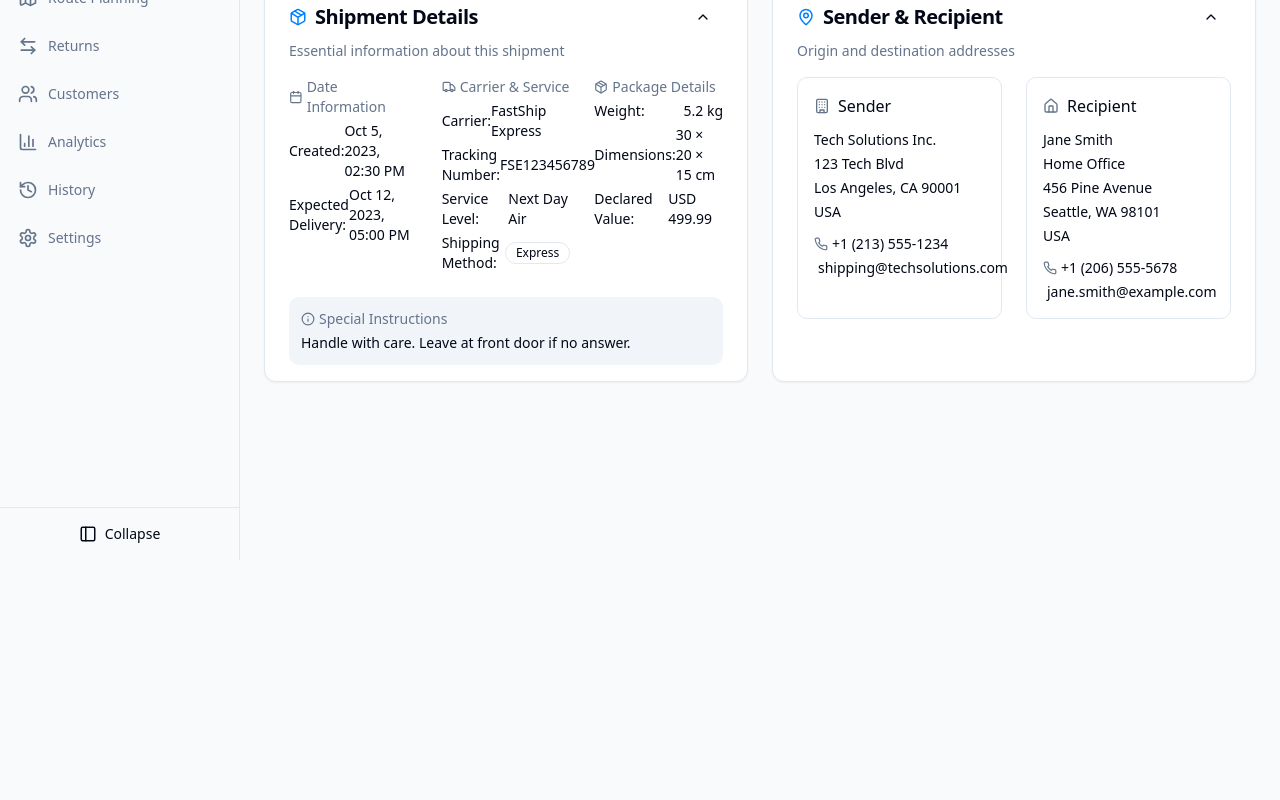
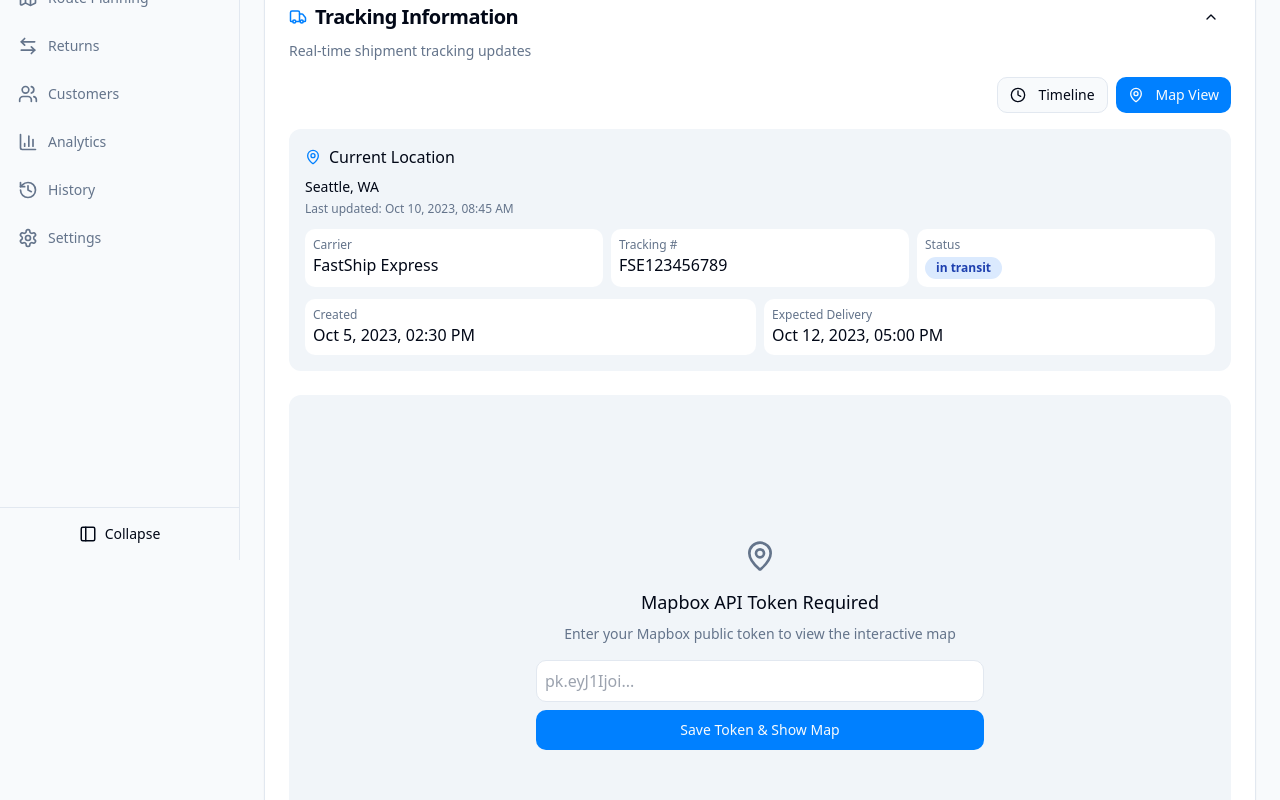
Before and after one commit to adrianpuiu/ecomm-logi-navigator, a React (Vite) app: page /shipment/SH7842 in a window 1280 px wide. Shown: the part 240-1040 px from the top of the page. Before the commit the page ends 800 px from the top, so only its background shows below. Built offline with nearby package versions, Linux system fonts and the light colour scheme.

Commit message:
Integrate Mapbox API
Integrate Mapbox API using mock data.

```diff
--- a/src/components/shipment/ShipmentTrackingSection.tsx
+++ b/src/components/shipment/ShipmentTrackingSection.tsx
@@ -14,9 +14,12 @@ import {
 } from "@/components/ui/collapsible";
 import { ChevronDown, ChevronUp, MapPin, Truck, Clock, CheckCircle, AlertCircle, Calendar } from "lucide-react";
 import { Button } from "@/components/ui/button";
-import { useState } from "react";
+import { useState, useEffect, useRef } from "react";
 import { cn, formatDate } from "@/lib/utils";
 import { Badge } from "@/components/ui/badge";
+import { Separator } from "@/components/ui/separator";
+import mapboxgl from "mapbox-gl";
+import "mapbox-gl/dist/mapbox-gl.css";
 
 interface ShipmentTrackingSectionProps {
   shipment: ShipmentType;
@@ -39,7 +42,11 @@ function getStatusIcon(status: string) {
 
 export function ShipmentTrackingSection({ shipment }: ShipmentTrackingSectionProps) {
   const [isOpen, setIsOpen] = useState(true);
-  const [viewMode, setViewMode] = useState<'timeline' | 'map'>('timeline');
+  const [viewMode, setViewMode] = useState<'timeline' | 'map'>('map'); // Default to map view
+  const [mapboxToken, setMapboxToken] = useState<string | null>(localStorage.getItem("mapbox_token"));
+  const [showTokenInput, setShowTokenInput] = useState(!mapboxToken);
+  const mapContainerRef = useRef<HTMLDivElement>(null);
+  const mapRef = useRef<mapboxgl.Map | null>(null);
 
   const sortedTrackingHistory = [...shipment.trackingHistory].sort((a, b) =>
     new Date(b.timestamp).getTime() - new Date(a.timestamp).getTime()
@@ -54,6 +61,131 @@ export function ShipmentTrackingSection({ shipment }: ShipmentTrackingSectionPro
     delivered: "bg-green-100 text-green-800",
     delayed: "bg-orange-100 text-orange-800",
     exception: "bg-red-100 text-red-800",
+  };
+
+  // Initialize Mapbox map when component mounts
+  useEffect(() => {
+    if (!mapboxToken || showTokenInput || !mapContainerRef.current || viewMode !== 'map') return;
+
+    try {
+      mapboxgl.accessToken = mapboxToken;
+
+      const map = new mapboxgl.Map({
+        container: mapContainerRef.current,
+        style: 'mapbox://styles/mapbox/light-v11',
+        center: [-95.7129, 37.0902], // Center of US
+        zoom: 3,
+        attributionControl: true
+      });
+
+      map.addControl(new mapboxgl.NavigationControl(), 'top-left');
+      mapRef.current = map;
+
+      // Add markers for each tracking event with coordinates
+      const chronologicalEvents = [...shipment.trackingHistory].sort((a, b) =>
+        new Date(a.timestamp).getTime() - new Date(b.timestamp).getTime()
+      );
+
+      // Mock coordinates for each event (normally these would come from the API)
+      const mockCoordinates = [
+        [-118.2437, 34.0522],  // Los Angeles
+        [-122.3301, 37.8270],  // San Francisco
+        [-122.6765, 45.5231],  // Portland
+        [-122.3321, 47.6062],  // Seattle
+      ];
+
+      // Create markers and add them to the map
+      chronologicalEvents.forEach((event, index) => {
+        if (index < mockCoordinates.length) {
+          const [lng, lat] = mockCoordinates[index];
+
+          // Create custom marker element
+          const el = document.createElement('div');
+          el.className = 'custom-marker';
+          el.style.width = '20px';
+          el.style.height = '20px';
+          el.style.borderRadius = '50%';
+          el.style.backgroundColor = getMarkerColor(event.status);
+          el.style.border = '2px solid white';
+          el.style.boxShadow = '0 0 10px rgba(0, 0, 0, 0.3)';
+
+          // Create popup
+          const popup = new mapboxgl.Popup({ offset: 25 }).setHTML(
+            `<strong>${formatDate(event.timestamp)}</strong><br>${event.description}<br>${event.location}`
+          );
+
+          // Add marker to map
+          new mapboxgl.Marker(el)
+            .setLngLat([lng, lat])
+            .setPopup(popup)
+            .addTo(map);
+        }
+      });
+
+      // Draw route line between points
+      if (mockCoordinates.length >= 2 && map) {
+        map.on('load', () => {
+          map.addSource('route', {
+            'type': 'geojson',
+            'data': {
+              'type': 'Feature',
+              'properties': {},
+              'geometry': {
+                'type': 'LineString',
+                'coordinates': mockCoordinates
+              }
+            }
+          });
+
+          map.addLayer({
+            'id': 'route',
+            'type': 'line',
+            'source': 'route',
+            'layout': {
+              'line-join': 'round',
+              'line-cap': 'round'
+            },
+            'paint': {
+              'line-color': '#3887be',
+              'line-width': 4,
+              'line-opacity': 0.75
+            }
+          });
+
+          // Fit map to show all markers
+          const bounds = new mapboxgl.LngLatBounds();
+          mockCoordinates.forEach(coord => bounds.extend(coord));
+          map.fitBounds(bounds, { padding: 50 });
+        });
+      }
+
+      return () => {
+        map.remove();
+      };
+    } catch (error) {
+      console.error("Error initializing map:", error);
+    }
+  }, [mapboxToken, showTokenInput, viewMode, shipment.trackingHistory]);
+
+  const getMarkerColor = (status: string): string => {
+    switch (status) {
+      case 'created': return '#9c27b0';
+      case 'processing': return '#ffc107';
+      case 'picked_up': return '#3f51b5';
+      case 'in_transit': return '#2196f3';
+      case 'out_for_delivery': return '#00bcd4';
+      case 'delivered': return '#4caf50';
+      case 'delayed': return '#ff9800';
+      case 'exception': return '#f44336';
+      default: return '#9e9e9e';
+    }
+  };
+
+  const handleSaveToken = () => {
+    if (mapboxToken) {
+      localStorage.setItem("mapbox_token", mapboxToken);
+      setShowTokenInput(false);
+    }
   };
 
   return (
@@ -110,16 +242,16 @@ export function ShipmentTrackingSection({ shipment }: ShipmentTrackingSectionPro
                   Last updated: {formatDate(sortedTrackingHistory[0]?.timestamp || "")}
                 </div>
 
-                <div className="mt-3 flex flex-wrap gap-2">
-                  <div className="bg-white rounded-md p-2 flex-1">
+                <div className="mt-3 grid grid-cols-3 gap-2">
+                  <div className="bg-white rounded-md p-2">
                     <div className="text-xs text-muted-foreground">Carrier</div>
                     <div className="font-medium">{shipment.carrier.name}</div>
                   </div>
-                  <div className="bg-white rounded-md p-2 flex-1">
+                  <div className="bg-white rounded-md p-2">
                     <div className="text-xs text-muted-foreground">Tracking #</div>
                     <div className="font-medium">{shipment.carrier.trackingNumber}</div>
                   </div>
-                  <div className="bg-white rounded-md p-2 flex-1">
+                  <div className="bg-white rounded-md p-2">
                     <div className="text-xs text-muted-foreground">Status</div>
                     <Badge className={cn(
                       "mt-1",
@@ -130,12 +262,12 @@ export function ShipmentTrackingSection({ shipment }: ShipmentTrackingSectionPro
                   </div>
                 </div>
 
-                <div className="mt-3 flex flex-wrap gap-2">
-                  <div className="bg-white rounded-md p-2 flex-1">
+                <div className="mt-3 grid grid-cols-2 gap-2">
+                  <div className="bg-white rounded-md p-2">
                     <div className="text-xs text-muted-foreground">Created</div>
                     <div className="font-medium">{formatDate(shipment.createdAt)}</div>
                   </div>
-                  <div className="bg-white rounded-md p-2 flex-1">
+                  <div className="bg-white rounded-md p-2">
                     <div className="text-xs text-muted-foreground">Expected Delivery</div>
                     <div className="font-medium">{formatDate(shipment.expectedDelivery)}</div>
                   </div>
@@ -177,16 +309,36 @@ export function ShipmentTrackingSection({ shipment }: ShipmentTrackingSectionPro
                   ))}
                 </div>
               ) : (
-                <div className="h-[400px] bg-muted rounded-lg flex items-center justify-center">
-                  <div className="text-center">
-                    <MapPin size={48} className="mx-auto text-muted-foreground" />
-                    <p className="mt-2 text-muted-foreground">Map view not available in demo mode</p>
-                    <p className="text-xs text-muted-foreground">Integration with mapping service required</p>
-                  </div>
+                <div className="h-[500px] bg-muted rounded-lg flex flex-col">
+                  {showTokenInput ? (
+                    <div className="h-full flex flex-col items-center justify-center p-4">
+                      <MapPin size={32} className="text-muted-foreground mb-4" />
+                      <h3 className="text-lg font-medium mb-2">Mapbox API Token Required</h3>
+                      <p className="text-sm text-center text-muted-foreground mb-4">
+                        Enter your Mapbox public token to view the interactive map
+                      </p>
+                      <div className="w-full max-w-md">
+                        <input
+                          type="text"
+                          value={mapboxToken || ''}
+                          onChange={(e) => setMapboxToken(e.target.value)}
+                          placeholder="pk.eyJ1Ijoi..."
+                          className="w-full p-2 border rounded-md mb-2"
+                        />
+                        <Button onClick={handleSaveToken} className="w-full">
+                          Save Token & Show Map
+                        </Button>
+                      </div>
+                    </div>
+                  ) : (
+                    <div ref={mapContainerRef} className="h-full w-full rounded-lg" />
+                  )}
                 </div>
               )}
 
-              <div className="mt-6 bg-muted/50 p-4 rounded-lg">
+              <Separator className="my-6" />
+
+              <div className="bg-muted/50 p-4 rounded-lg">
                 <div className="font-medium flex items-center mb-2">
                   <Calendar size={16} className="mr-2 text-primary" />
                   Delivery Information
--- a/src/data/mockShipment.ts
+++ b/src/data/mockShipment.ts
@@ -96,37 +96,37 @@ export const mockShipment: ShipmentType = {
       timestamp: "2023-10-05T14:30:00Z",
       status: "created",
       location: "Los Angeles, CA",
-      description: "Shipment created"
+      description: "Shipment created and label generated"
     },
     {
       timestamp: "2023-10-06T09:15:00Z",
       status: "processing",
       location: "Los Angeles, CA",
-      description: "Shipment processing started"
+      description: "Package received at FastShip sorting facility"
     },
     {
       timestamp: "2023-10-07T11:45:00Z",
       status: "picked_up",
       location: "Los Angeles, CA",
-      description: "Shipment picked up by carrier"
+      description: "Shipment picked up by carrier and departed facility"
     },
     {
       timestamp: "2023-10-08T03:20:00Z",
       status: "in_transit",
       location: "San Francisco, CA",
-      description: "Shipment in transit"
+      description: "Package arrived at regional distribution center"
     },
     {
       timestamp: "2023-10-09T14:10:00Z",
       status: "in_transit",
       location: "Portland, OR",
-      description: "Shipment in transit to Seattle, WA"
+      description: "Package in transit to destination"
     },
     {
       timestamp: "2023-10-10T08:45:00Z",
       status: "in_transit",
       location: "Seattle, WA",
-      description: "Shipment arrived at local facility"
+      description: "Package arrived at local distribution center"
     }
   ],
   events: [
--- a/src/pages/Shipment.tsx
+++ b/src/pages/Shipment.tsx
@@ -11,6 +11,7 @@ import { ShipmentFinancialsSection } from '@/components/shipment/ShipmentFinanci
 import { ShipmentTrackingSection } from '@/components/shipment/ShipmentTrackingSection';
 import { ShipmentHistorySection } from '@/components/shipment/ShipmentHistorySection';
 import { ShipmentReturnsSection } from '@/components/shipment/ShipmentReturnsSection';
+import { Separator } from '@/components/ui/separator';
 
 export default function Shipment() {
   const { id } = useParams<{ id: string }>();
@@ -34,7 +35,7 @@ export default function Shipment() {
         <ShipmentHeader shipment={shipment} />
 
         <div className="mt-6 space-y-6">
-          <Tabs defaultValue="details">
+          <Tabs defaultValue="tracking">
             <TabsList className="grid w-full grid-cols-7">
               <TabsTrigger value="details">Details</TabsTrigger>
               <TabsTrigger value="items">Items</TabsTrigger>
```
